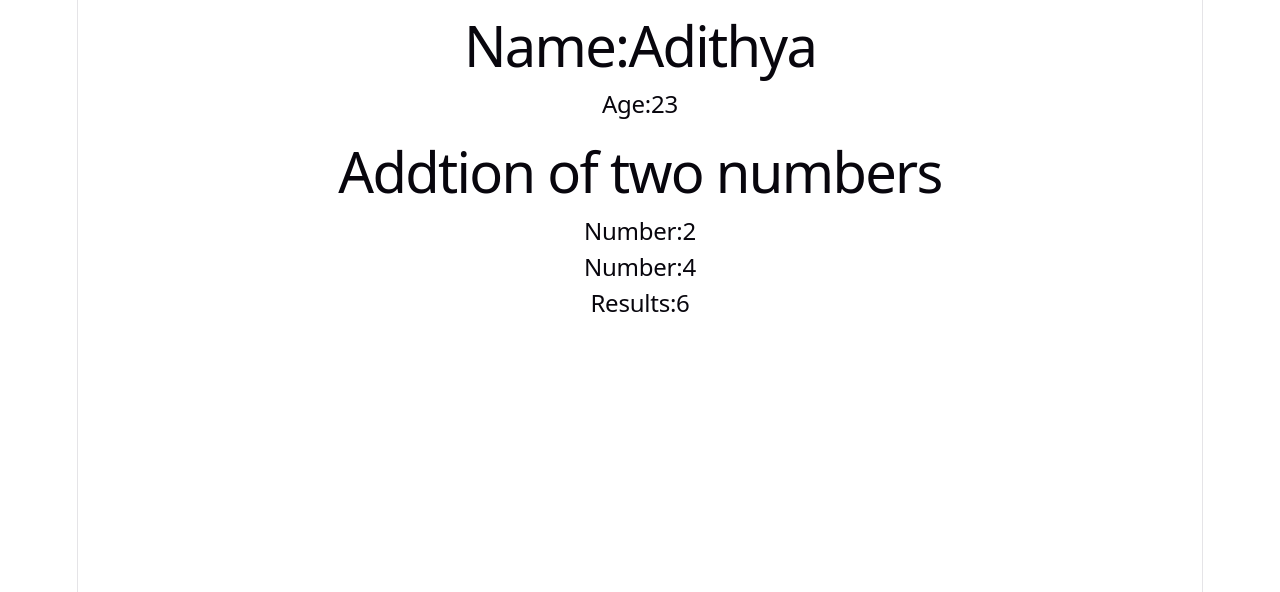
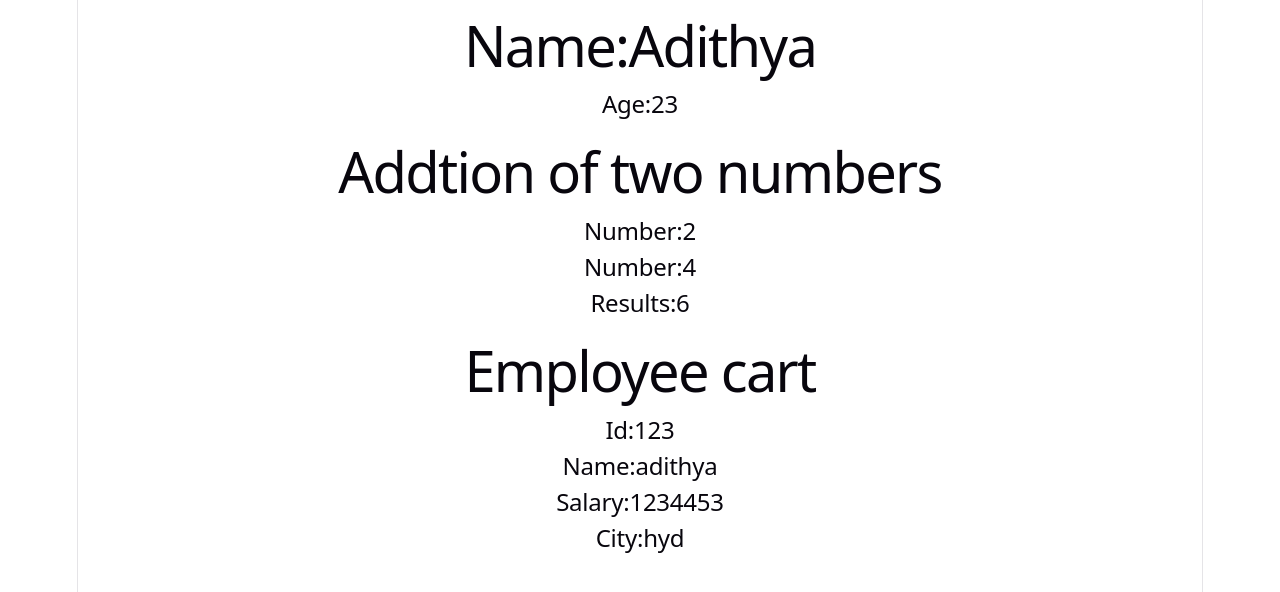
Before and after one commit to Adithya-vajrala/props-concepts, a React (Vite) app: page / in a window 1280 px wide. Shown: the top 592 px of the page. Built offline with nearby package versions, Linux system fonts and the light colour scheme.

Commit message:
feat:Object passing example completed

```diff
--- a/src/App.tsx
+++ b/src/App.tsx
@@ -1,12 +1,21 @@
 import React from 'react'
 import Child from './Child'
 import Addtion from './Addtion'
+import EmployeeCard from './EmployeeCard';
 
 function App() {
+  const emp = {
+    Name:"adithya",
+    id:123,
+    salary:1234453,
+    city:"hyd"
+  };
+
   return (
     <>
       <Child name = "Adithya" age={23}></Child>
       <Addtion number1={2} number2={4}></Addtion>
+      <EmployeeCard emp={emp}></EmployeeCard>
     </>
   )
 }
--- a/src/EmployeeCard.tsx
+++ b/src/EmployeeCard.tsx
@@ -1,12 +1,23 @@
 import React from 'react'
- type EmployeeCardProps = {
-
+ type Employee = {
+    Name:string;
+    id:number;
+    salary:number;
+    city:string;
  }
 
-function EmployeeCard() {
+ type EmployeeCardProps = {
+    emp:Employee;
+ }
+
+function EmployeeCard({emp}:EmployeeCardProps) {
   return (
     <>
-
+      <h1>Employee cart</h1>
+      <h2>Id:{emp.id}</h2>
+      <h2>Name:{emp.Name}</h2>
+      <h2>Salary:{emp.salary}</h2>
+      <h2>City:{emp.city}</h2>
     </>
   )
 }
```
